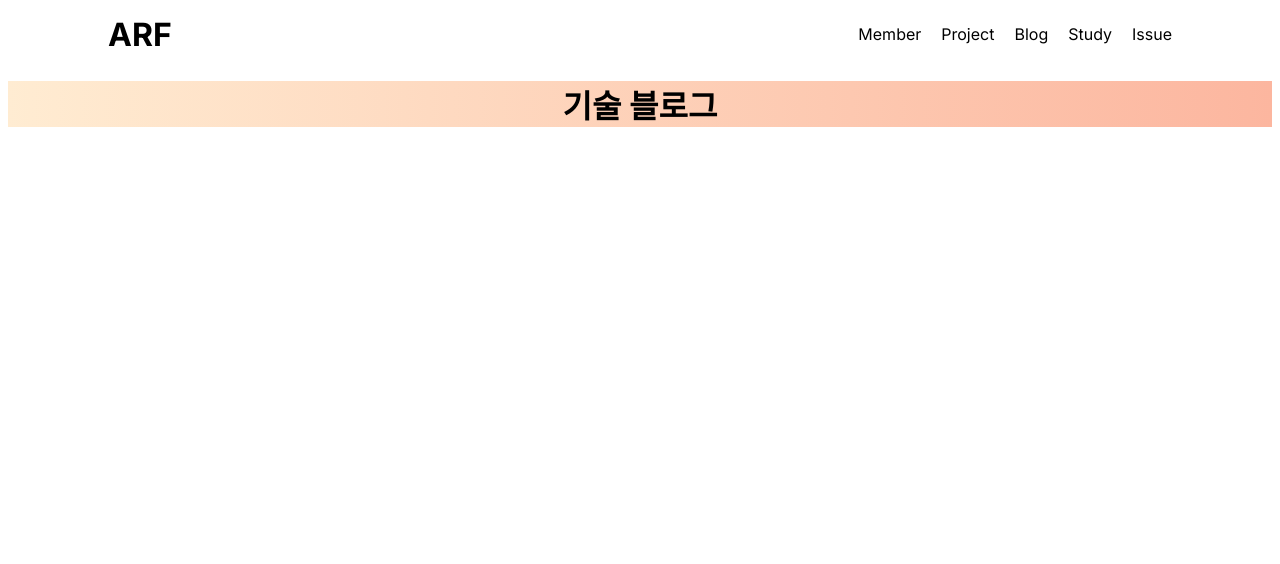
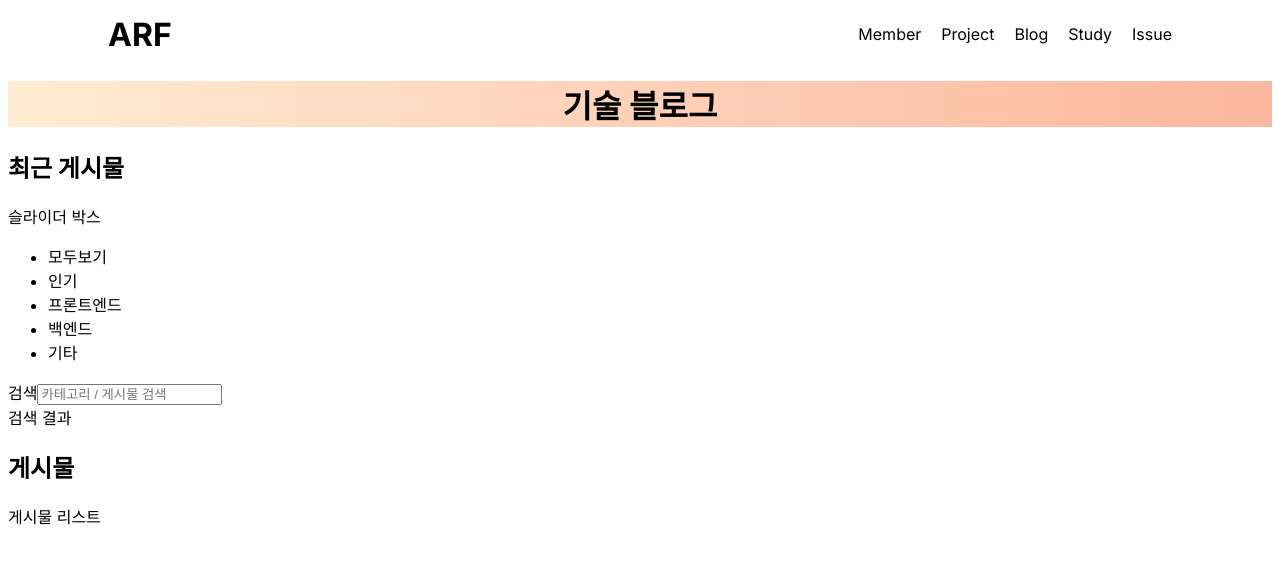
Before and after one commit to all-right-project/AllRightProjectWebPage, a Next.js app: page /blog in a window 1280 px wide. Shown: the top 564 px of the page. Built offline with nearby package versions, Linux system fonts and the light colour scheme.

Commit message:
페이지 임시 퍼블리싱

```diff
--- a/src/app/blog/page.tsx
+++ b/src/app/blog/page.tsx
@@ -9,6 +9,32 @@ const page = (props: Props) => {
   return (
     <BlogContainer>
       <h1>기술 블로그</h1>
+      <div>
+        <div>
+          <h2>최근 게시물</h2>
+          <div>슬라이더 박스</div>
+        </div>
+        <div>
+          <div>
+            <ul>
+              <li>모두보기</li>
+              <li>인기</li>
+              <li>프론트엔드</li>
+              <li>백엔드</li>
+              <li>기타</li>
+            </ul>
+            <div>
+              검색
+              <input type="text" placeholder="카테고리 / 게시물 검색" />
+            </div>
+          </div>
+          <div>검색 결과</div>
+        </div>
+        <div>
+          <h2>게시물</h2>
+          <div>게시물 리스트</div>
+        </div>
+      </div>
     </BlogContainer>
   )
 }
```
